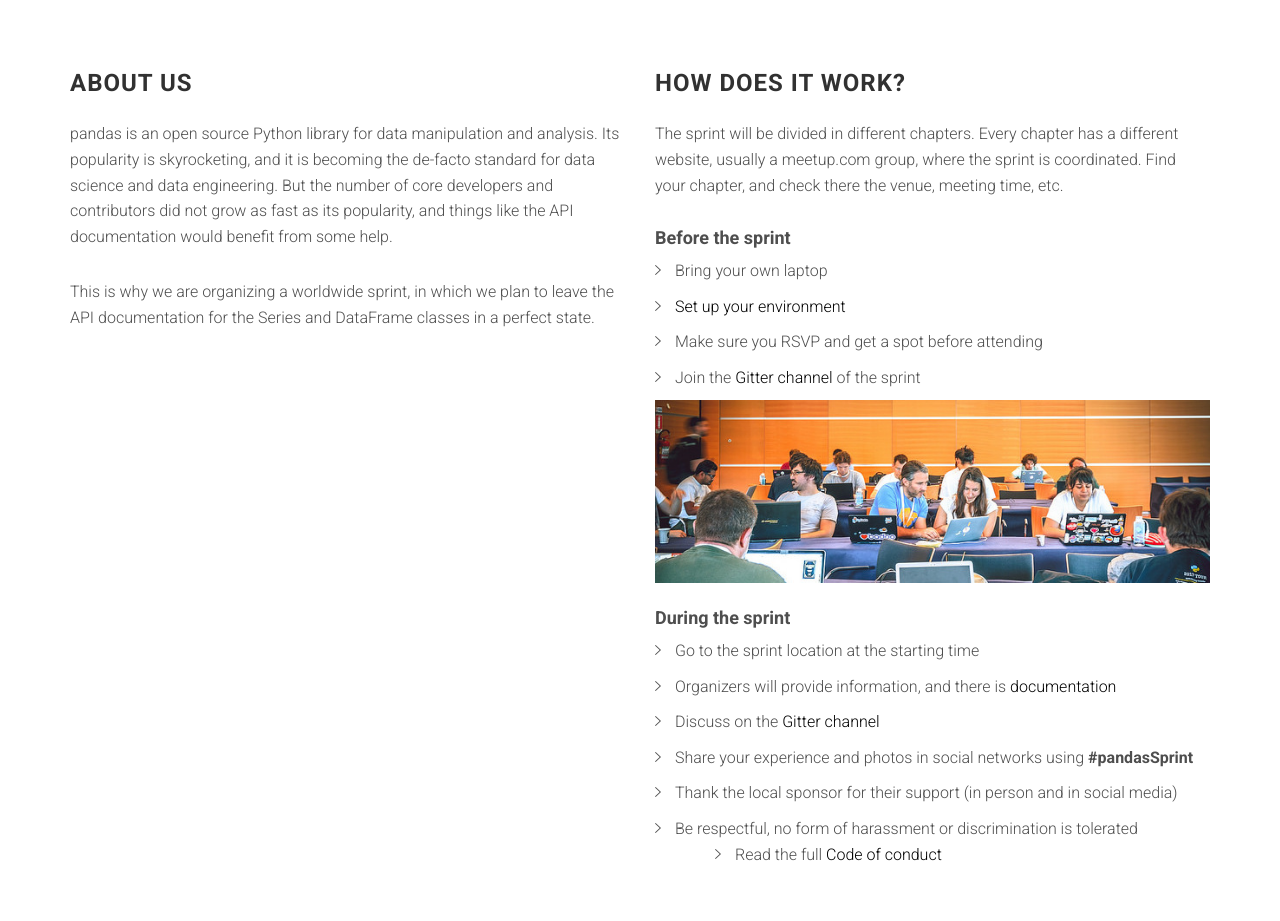
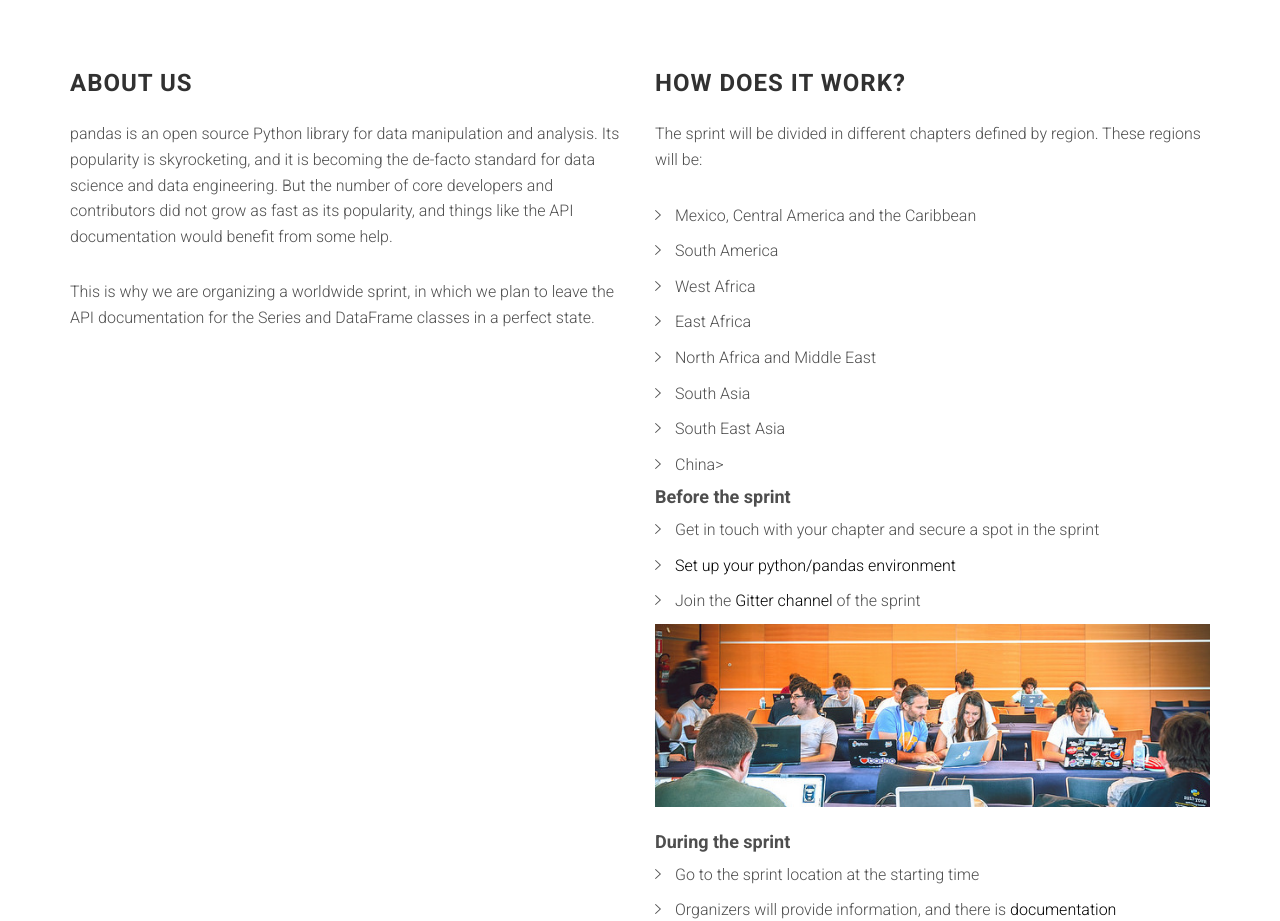
Before and after one commit to pandanistas/worldwide-sprint-2020, a plain HTML site: page index.html in a window 1280 px wide. Shown: the part 820-1741 px from the top of the page. Drawn offline with Linux system fonts and the light colour scheme; files whose address does not match are found by name.

Commit message:
add chapters

```diff
--- a/index.html
+++ b/index.html
@@ -109,17 +109,25 @@
                     <h3 class="section-title multiple-title">How does it work?</h3>
 
                     <p>
-                        The sprint will be divided in different chapters. Every chapter has a different website,
-                        usually a meetup.com group, where the sprint is coordinated. Find your chapter, and check
-                        there the venue, meeting time, etc.
+                        The sprint will be divided in different chapters defined by region. These regions will be:
                     </p>
+
+                    <ul class="list-arrow-right">
+                        <li>Mexico, Central America and the Caribbean</li>
+                        <li>South America</li>
+                        <li>West Africa</li>
+                        <li>East Africa</li>
+                        <li>North Africa and Middle East</li>
+                        <li>South Asia</li>
+                        <li>South East Asia</li>
+                        <li>China></li>
+                    </ul>
 
                     <h4>Before the sprint</h4>
 
                     <ul class="list-arrow-right">
-                        <li>Bring your own laptop</li>
-                        <li><a href="https://python-sprints.github.io/pandas/guide/pandas_setup.html">Set up your environment</a></li>
-                        <li>Make sure you RSVP and get a spot before attending</li>
+                        <li>Get in touch with your chapter and secure a spot in the sprint</li>
+                        <li><a href="https://python-sprints.github.io/pandas/guide/pandas_setup.html">Set up your python/pandas environment</a></li>
                         <li>Join the <a href="https://gitter.im/py-sprints/pandas-doc">Gitter channel</a> of the sprint</li>
                     </ul>
 
```
Also changed, not shown: 1 other file.
